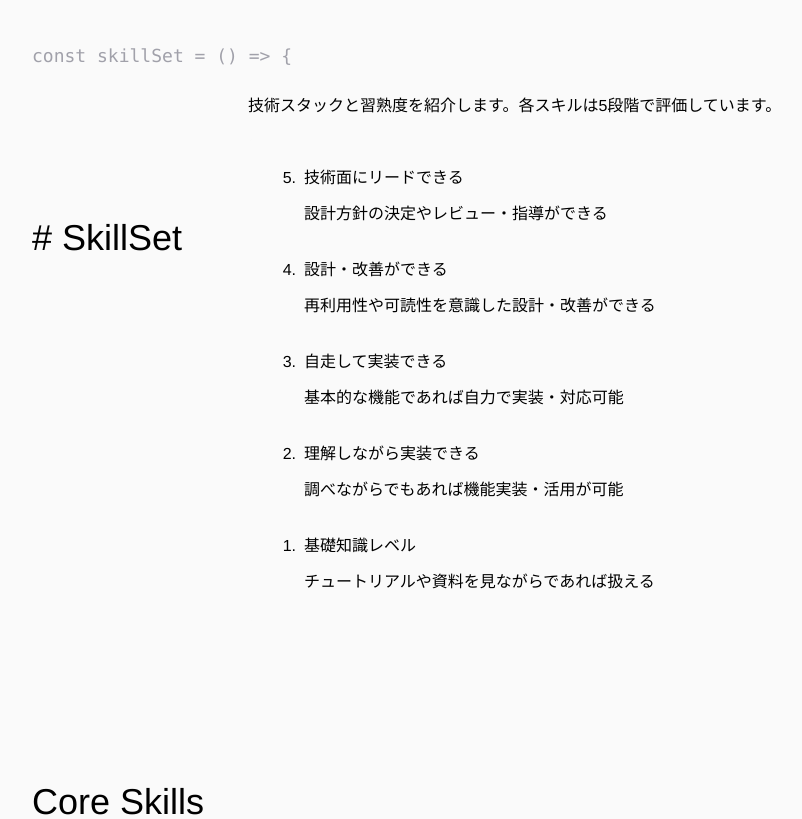
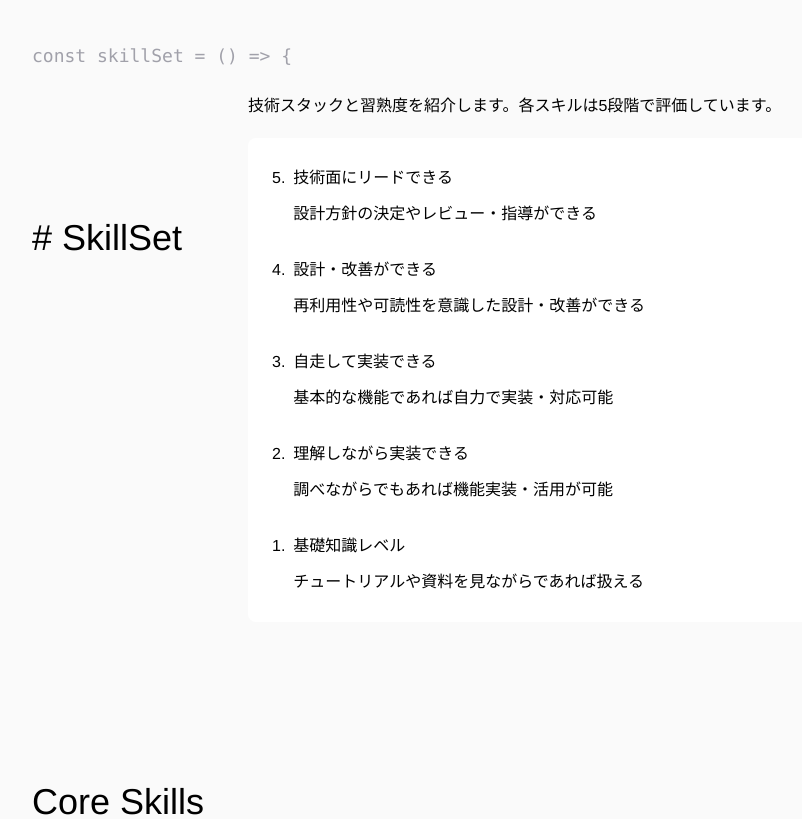
Before and after one commit to chika-create/portfolio, a Next.js app: page /skill in a window 1280 px wide. Shown: the part 480-1299 px from the top of the page, without its empty margins (124-926 px from the left). Built offline with nearby package versions, Linux system fonts and the light colour scheme.

Commit message:
♻ LevelGuideコンポーネントの背景色をグレーから白に変更し、不要なスタイルを削除

```diff
--- a/styles/skill/LevelGuide.module.scss
+++ b/styles/skill/LevelGuide.module.scss
@@ -8,7 +8,7 @@
   list-style: none;
   counter-reset: level 6;
   padding: 1.5rem;
-  background-color: map-get($gray, "50");
+  background-color: $white;
   border-radius: 0.5rem;
 
   &__item {
@@ -17,11 +17,9 @@
     counter-increment: level -1;
 
     &::before {
-      flex-basis: 1.5rem;
       flex-shrink: 0;
       content: counter(level) ".";
       font-weight: 500;
-      text-align: right;
     }
   }
 
```
Also changed, not shown: pages/_app.tsx (line endings or trailing spaces).
